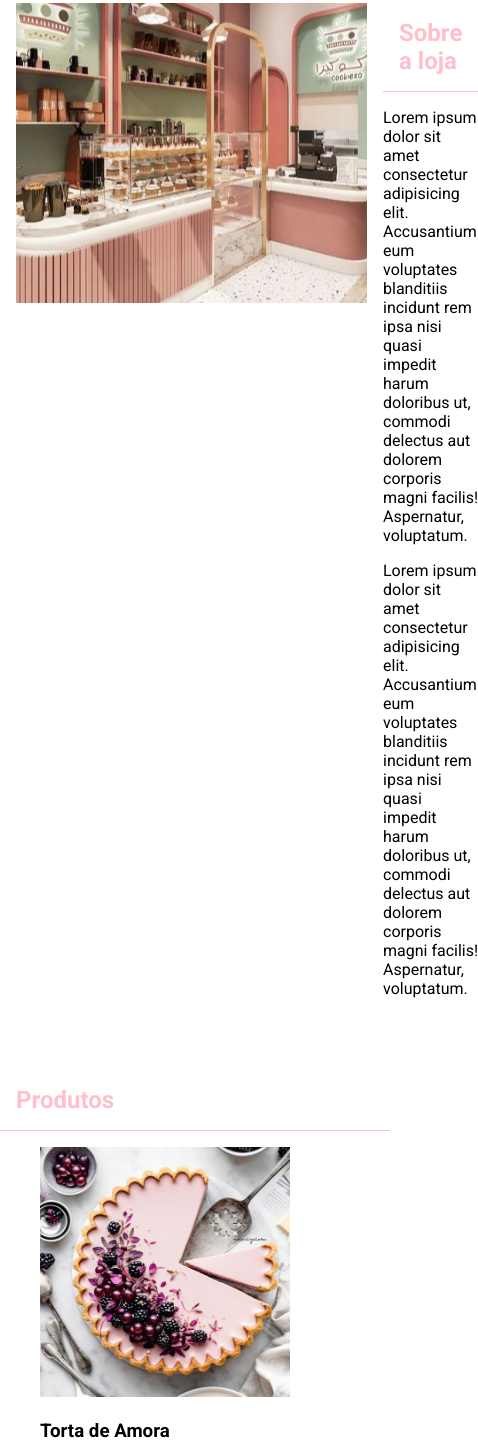
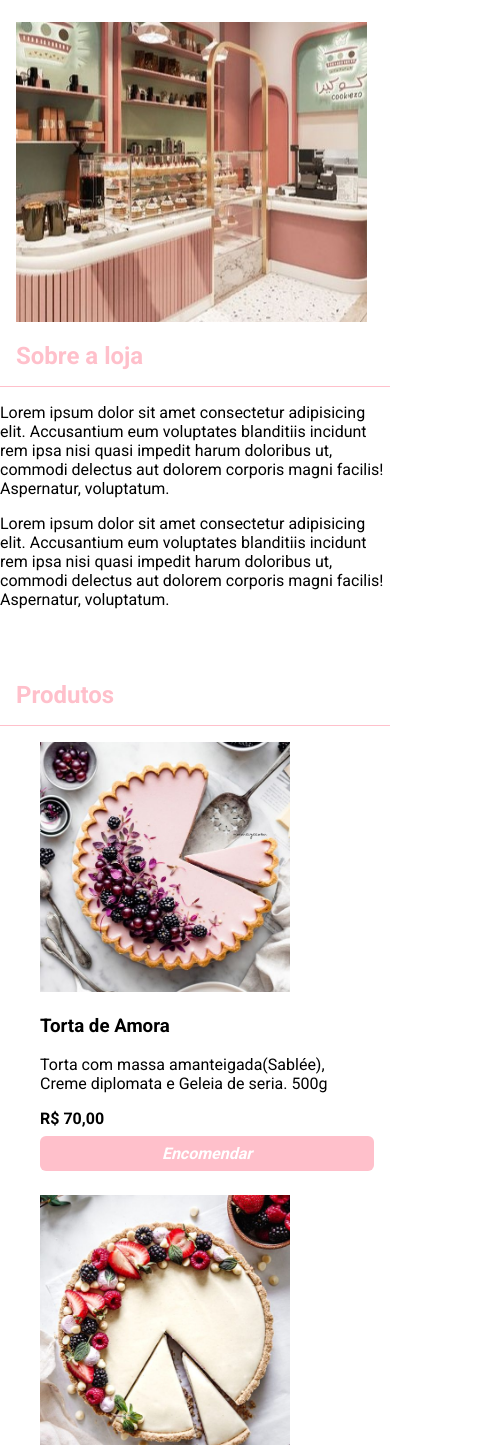
Before and after one commit to nicaciobasilio/loja_responsivo, a plain HTML site: page index.html in a window 390 px wide. Shown: the part 151-1599 px from the top of the page, 478 px wide, since content can reach past the window. Drawn offline with Linux system fonts and the light colour scheme.

Commit message:
commit final

```diff
--- a/main.css
+++ b/main.css
@@ -42,11 +42,7 @@ li a{
     margin-right: 16px;
 }
 
-.informacao {
-    align-items: center;
-    justify-content: space-between;
-    display: inline;
-}
+
 
 .informacao h2,
 .produtos h2 {
@@ -153,4 +149,24 @@ button:hover {
     .container-flex {
         display: block;
     }
+
+    button {
+        display: block;
+        width: 100%;
+    }
+
+    li{
+        display: block;
+        padding-right: 16px;
+    }
+
+    .tortas li {
+        list-style: none;
+        max-width: 100%;
+        margin-bottom: 24px;
+    }
+
+    .sobre {
+        display: block;
+    }
 }
```
